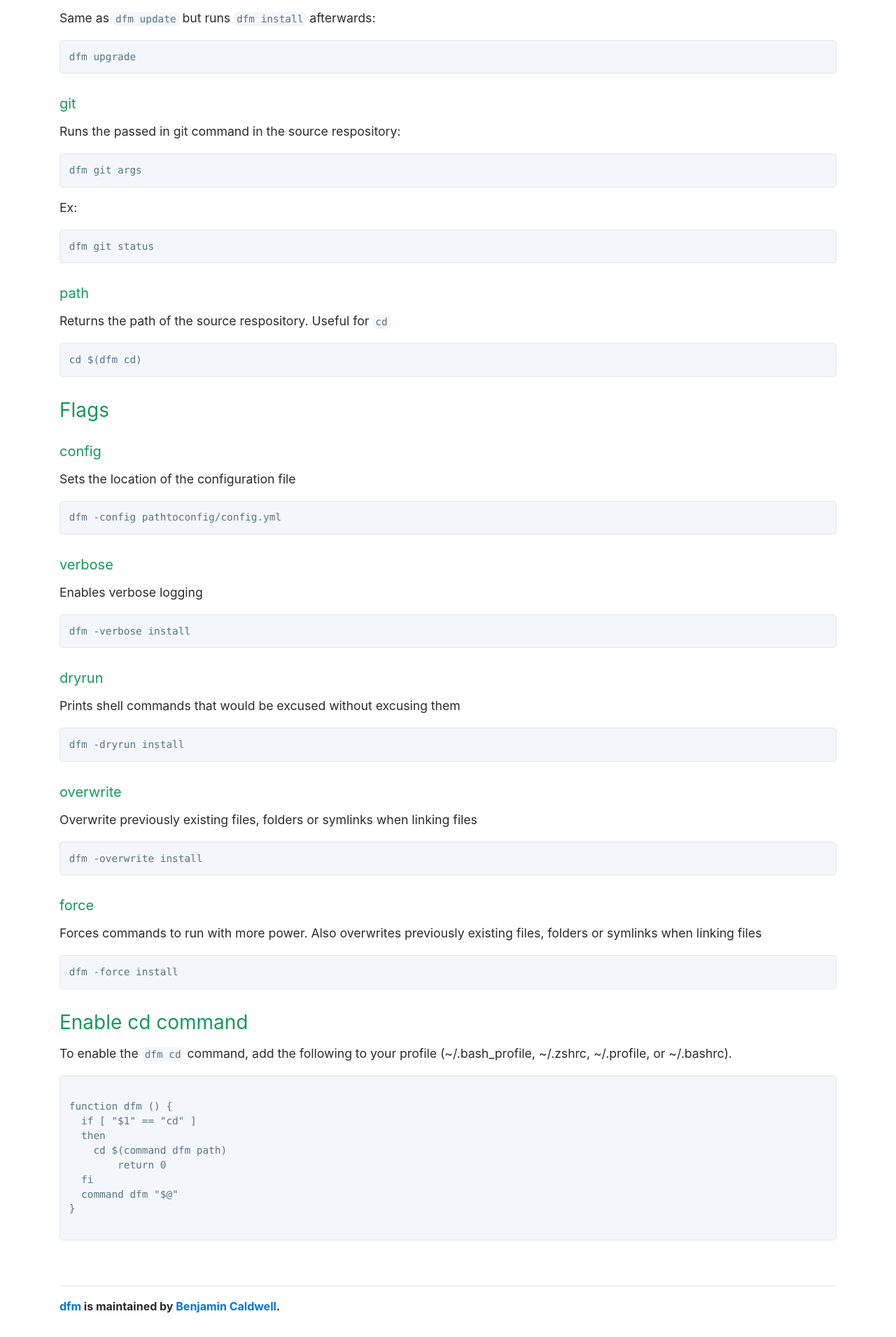
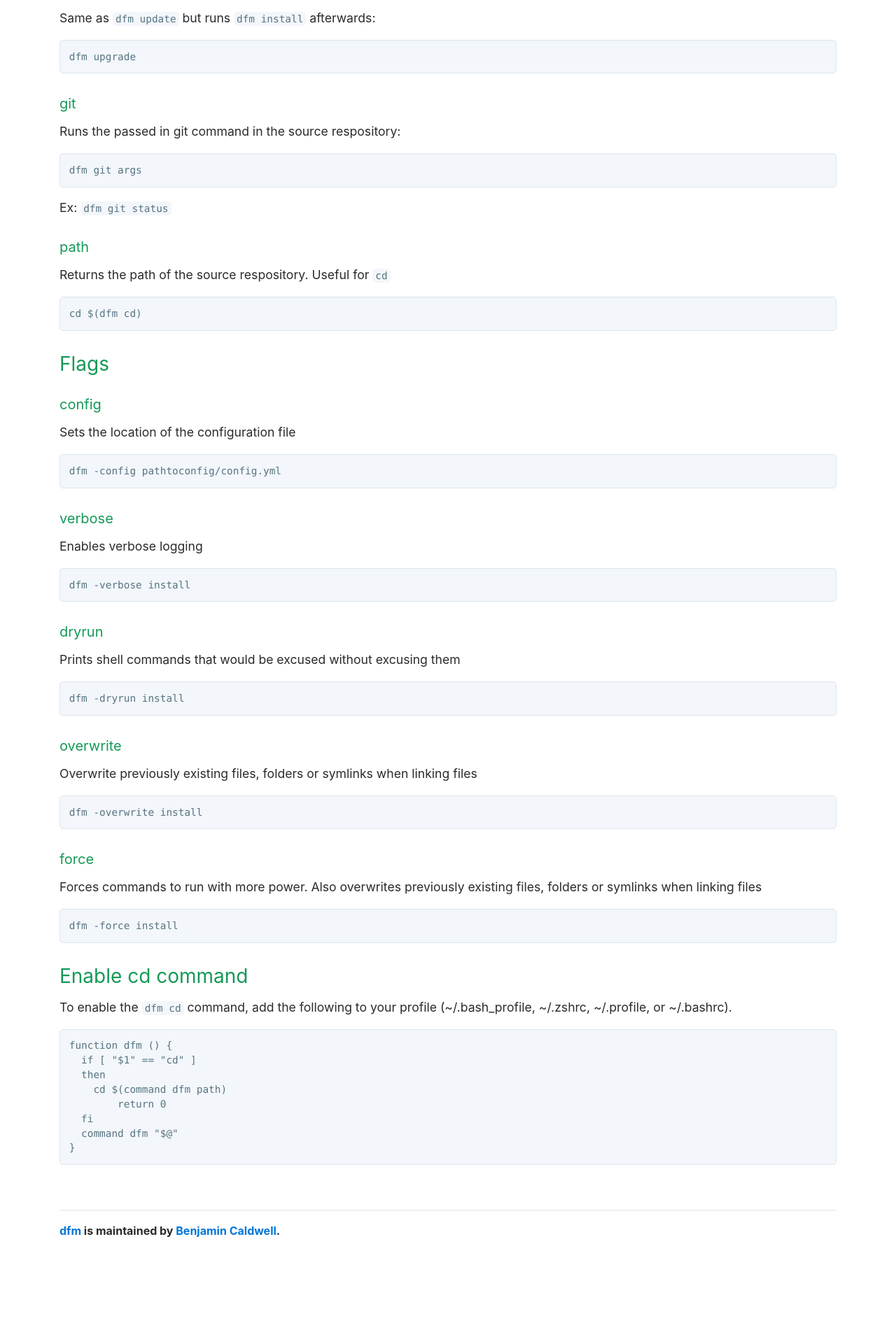
Before and after one commit to bcaldwell/dfm, a Jekyll site: the page built from docs/index.html, in a window 1280 px wide. Shown: the part 2947-4858 px from the top of the page at 70% size. Built offline with Jekyll 4.4.1, drawn with Linux system fonts in a browser that asks for light colours; the list of posts is cut into pages by our own code; comment, search, counter and statistics services are not loaded; after the commit the page ends 4750 px from its top, so only the background shows below that.

````diff
--- a/docs/_docs/_getting_started.md
+++ b/docs/_docs/_getting_started.md
@@ -87,34 +87,37 @@ tasks:
 ### Commands
 ##### install
 Process each tasks and excuses it
+
 ```
 dfm install
 ```
 
 ##### update
 To use git to update the repository by running `git fetch && git pull` run:
+
 ```
 dfm update
 ```
 
 ##### upgrade
 Same as `dfm update` but runs `dfm install` afterwards:
+
 ```
 dfm upgrade
 ```
 
 ##### git
 Runs the passed in git command in the source respository:
+
 ```
 dfm git args
 ```
-Ex:
-```
-dfm git status
-```
+
+Ex: `dfm git status`
 
 ##### path
 Returns the path of the source respository. Useful for `cd`
+
 ```
 cd $(dfm cd)
 ```
@@ -122,30 +125,35 @@ cd $(dfm cd)
 ### Flags
 ##### config
 Sets the location of the configuration file
+
 ```
 dfm -config pathtoconfig/config.yml
 ```
 
 ##### verbose
 Enables verbose logging
+
 ```
 dfm -verbose install
 ```
 
 ##### dryrun
 Prints shell commands that would be excused without excusing them
+
 ```
 dfm -dryrun install
 ```
 
 ##### overwrite
 Overwrite previously existing files, folders or symlinks when linking files
+
 ```
 dfm -overwrite install
 ```
 
 ##### force
 Forces commands to run with more power. Also overwrites previously existing files, folders or symlinks when linking files
+
 ```
 dfm -force install
 ```
@@ -153,8 +161,8 @@ dfm -force install
 
 ### Enable cd command
 To enable the `dfm cd` command, add the following to your profile (~/.bash_profile, ~/.zshrc, ~/.profile, or ~/.bashrc).
+
 ```
-
 function dfm () {
   if [ "$1" == "cd" ]
   then
@@ -163,5 +171,4 @@ function dfm () {
   fi
   command dfm "$@"
 }
-
 ```
````
